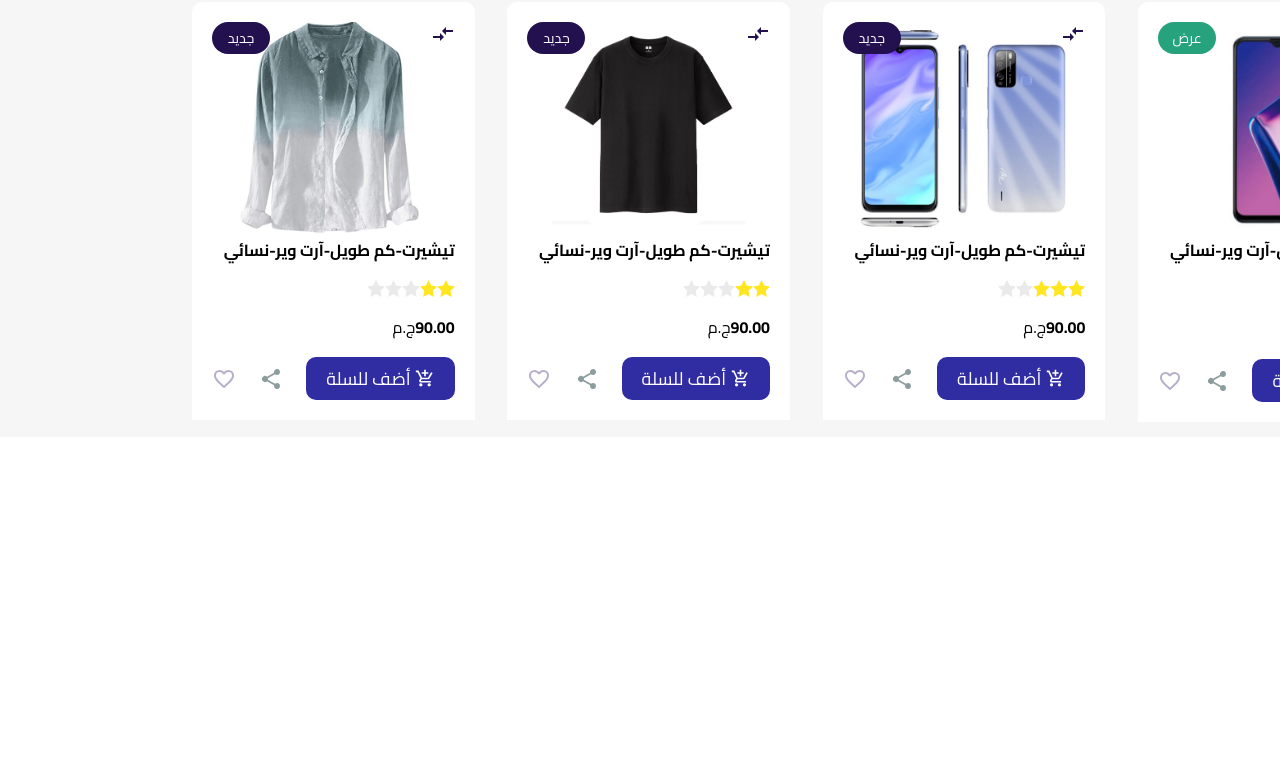
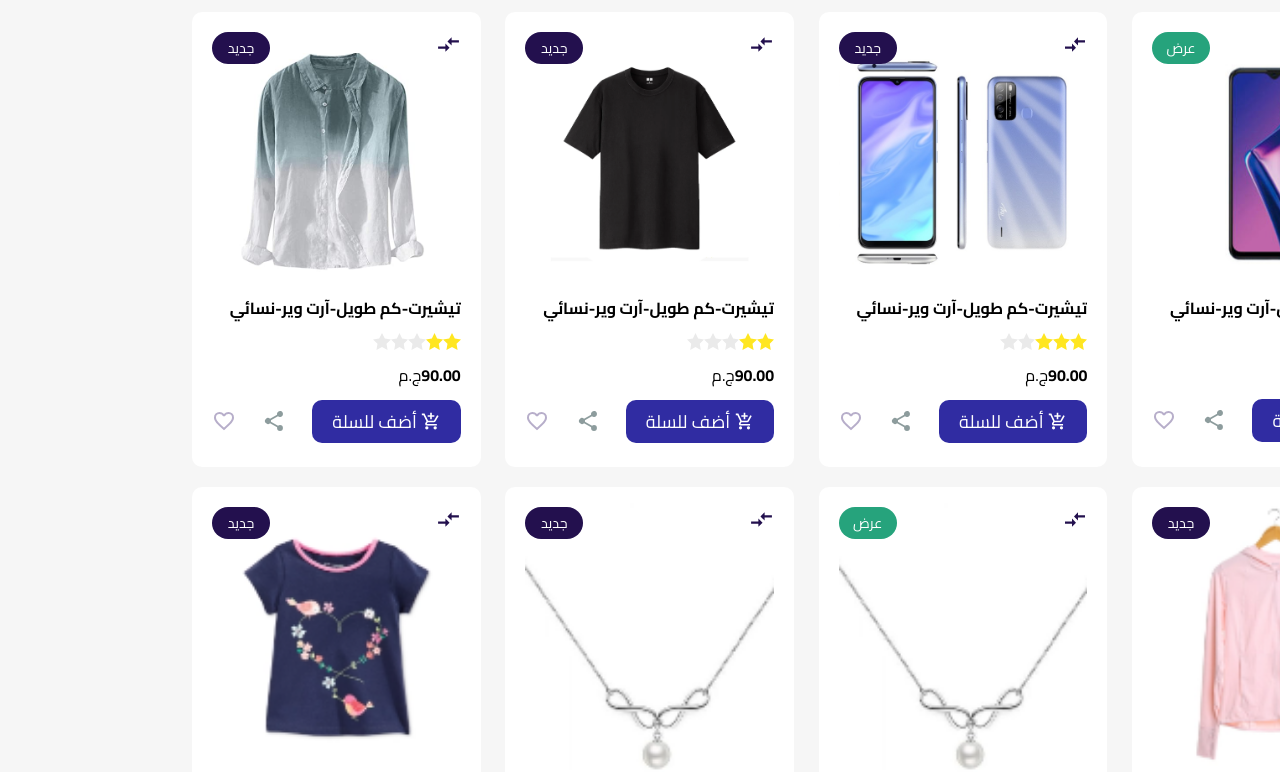
Before and after one commit to omniaa7med/K-Shop, an Angular app: page / in a window 1280 px wide. Shown: the part 700-1472 px from the top of the page. Before the commit the page ends 1137 px from the top, so only its background shows below. Built offline with nearby package versions, Linux system fonts and the light colour scheme.

Commit message:
'fix style'

```diff
--- a/src/_general.scss
+++ b/src/_general.scss
@@ -10,6 +10,8 @@
 
 :root {
   font-size: 16px;
+  width: 1920px;
+  margin: 0 auto;
 }
 
 h1 {
@@ -31,7 +33,7 @@ h5 {
 
 body {
   font-family: 'Cairo', sans-serif !important;
-  width: 1920px;
+
   text-align: right;
   direction: rtl;
 }
@@ -50,7 +52,8 @@ ul {
 a {
   text-decoration: none;
 }
-a:active{
+
+a:active {
   color: $primary;
 }
 
@@ -70,17 +73,18 @@ input {
   cursor: pointer;
 }
 
-.margin-15 {
-  margin: 15px 0;
+.margin-10 {
+  margin: 10px 0;
 }
 
 .margin-0 {
   margin: 0;
+  line-height: 1;
 }
 
-.margin-10 {
-  margin-top: 14px;
-}
+// .margin-10 {
+//   margin-top: 10px;
+// }
 
 h4 {
   width: 99%;
--- a/src/app/home-slider/home-slider.component.scss
+++ b/src/app/home-slider/home-slider.component.scss
@@ -4,7 +4,7 @@
 //                         Slider                           -
 // ----------------------------------------------------------
 .slideshow-container {
-  max-width: 1920px;
+  // max-width: 1920px;
   position: relative;
   margin: auto;
 
--- a/src/app/home/home.component.html
+++ b/src/app/home/home.component.html
@@ -14,7 +14,12 @@
       <!---------------------------------------------------------->
       <div class="product-List__container-visited">
         <h4>منتجات تصفحتها مؤخرا</h4>
-        <app-visit-product-card *ngFor="let product of products" [product]="product"></app-visit-product-card>
+        <div class="product-List__container-visited_list">
+          <app-visit-product-card
+            *ngFor="let product of products"
+            [product]="product"
+          ></app-visit-product-card>
+        </div>
       </div>
       <!---------------------------------------------------------->
       <!--              Product List container                  -->
@@ -26,7 +31,11 @@
           <button type="button">عرض الكل</button>
         </header>
         <div class="product-List__container-all_list d-flex">
-          <app-product-card class="product" *ngFor="let product of products" [product]="product"></app-product-card>
+          <app-product-card
+            class="product"
+            *ngFor="let product of products"
+            [product]="product"
+          ></app-product-card>
         </div>
       </div>
     </div>
--- a/src/app/home/home.component.scss
+++ b/src/app/home/home.component.scss
@@ -5,7 +5,7 @@
 // ----------------------------------------------------------
 .product-List {
   background-color: $back-ground;
-  padding-top: 25px;
+  padding: 25px 0;
 
   &__container {
     width: 80%;
@@ -15,6 +15,9 @@
 
     &-visited {
       width: 20%;
+      &_list{
+        margin-top: 25px;
+      }
     }
 
     &-all {
@@ -50,9 +53,9 @@
       &_list {
         justify-content: space-between;
         margin-top: 10px;
-
         .product {
-          width: 23%;
+          width: 23.5%;
+          margin: 10px 0;
         }
       }
 
@@ -65,27 +68,19 @@
 // ----------------------------------------------------------
 //                 Media Query  400px and down              -
 // ----------------------------------------------------------
-@media screen and (max-width: 599px) {
-
-}
+@media screen and (max-width: 599px) {}
 
 // ----------------------------------------------------------
 //                 Media Query  600px and down              -
 // ----------------------------------------------------------
-@media screen and (min-width: 600px) {
-
-}
+@media screen and (min-width: 600px) {}
 
 // ----------------------------------------------------------
 //                 Media Query  768px and up                -
 // ----------------------------------------------------------
-@media screen and (min-width: 768px) {
-
-}
+@media screen and (min-width: 768px) {}
 
 // ----------------------------------------------------------
 //                 Media Query  992px and up                -
 // ----------------------------------------------------------
-@media screen and (min-width: 992px) {
-
-}
+@media screen and (min-width: 992px) {}
--- a/src/app/product-card/product-card.component.html
+++ b/src/app/product-card/product-card.component.html
@@ -1,10 +1,10 @@
-<div class="product__container" *ngIf="!product?.visit">
+<div class="product__container" *ngIf="product">
   <!---------------------------------------------------------->
   <!--              Product Header Visited                  -->
   <!---------------------------------------------------------->
   <div class="product__container-header">
     <figure>
-      <img [src]="product?.imageUrl" alt="productImage" />
+      <img class="productImage" [src]="product?.imageUrl" alt="productImage" />
     </figure>
     <div class="d-flex">
       <button class="compare">
@@ -23,7 +23,7 @@
   <!---------------------------------------------------------->
   <div class="product__container-content">
     <h4>{{ product?.name }}</h4>
-    <div class="d-flex margin-15" [ngClass]="{ 'margin-0': product?.offer }">
+    <div class="d-flex margin-10" [ngClass]="{ 'margin-0': product?.offer }">
       <figure *ngFor="let star of product?.star">
         <img *ngIf="star" src="../../assets/img/Star.svg" alt="star" />
         <img *ngIf="!star" src="../../assets/img/Star white.svg" alt="star" />
@@ -33,7 +33,7 @@
       <h3>{{ product?.offer }}.00</h3>
       <p>ج.م</p>
     </div>
-    <div class="d-flex margin-15" [ngClass]="{ 'margin-0': product?.offer }">
+    <div class="d-flex margin-10" [ngClass]="{ 'margin-0': product?.offer }">
       <h5>{{ product?.price }}.00</h5>
       <p>ج.م</p>
     </div>
--- a/src/app/product-card/product-card.component.scss
+++ b/src/app/product-card/product-card.component.scss
@@ -6,14 +6,26 @@
 .product__container {
   background-color: $white;
   padding: 20px;
-  border-radius: 10px 10px 0px 0px;
+  border-radius: 10px;
+  height: 455px;
 
   // ----------------------------------------------------------
   //                       Product Header                     -
   // ----------------------------------------------------------
   &-header {
     position: relative;
-
+    position: relative;
+    height: 261px;
+    display: flex;
+    justify-content: center;
+    align-items: center;
+    // .productImage {
+    //   height: 213.2px;
+    //   object-fit: contain;
+    // }
+figure{
+  width: 100%;
+}
     // ----------------------------------------------------------
     //                Product Header Action                     -
     // ----------------------------------------------------------
@@ -23,6 +35,9 @@
       background-color: transparent;
       position: absolute;
       top: 0;
+      width: 10%;
+    left: 0;
+    right: 0;
     }
 
     .offer {
--- a/src/app/service/product-service.service.ts
+++ b/src/app/service/product-service.service.ts
@@ -65,6 +65,14 @@ export class ProductServiceService {
     {
       id: 7,
       name: 'تيشيرت-كم طويل-آرت وير-نسائي',
+      price: 150,
+      imageUrl: '../../assets/img/6.png',
+      star: [true, true, false, false, false],
+      visit: false,
+    },
+    {
+      id: 8,
+      name: 'تيشيرت-كم طويل-آرت وير-نسائي',
       price: 90,
       imageUrl: '../../assets/img/7.png',
       visit: true,
--- a/src/app/visit-product-card/visit-product-card.component.html
+++ b/src/app/visit-product-card/visit-product-card.component.html
@@ -27,7 +27,7 @@
       <h3>{{ product?.offer }}.00</h3>
       <p>ج.م</p>
     </div>
-    <div class="d-flex">
+    <div class="d-flex margin-0">
       <h5>{{ product?.price }}.00</h5>
       <p>ج.م</p>
     </div>
--- a/src/app/visit-product-card/visit-product-card.component.scss
+++ b/src/app/visit-product-card/visit-product-card.component.scss
@@ -5,15 +5,19 @@
 // ----------------------------------------------------------
 .product__container {
   padding: 5px;
-  margin: 15px;
+  margin: 20px;
   justify-content: space-between;
-
+  height: 140px;
   // ----------------------------------------------------------
   //               Product Card Visited Header                -
   // ----------------------------------------------------------
   &-header {
     width: 35%;
     margin-left: 10px;
+    height: auto;
+    .compare {
+      width: 25%;
+    }
   }
   // ----------------------------------------------------------
   //               Product Card Visited Content               -
@@ -32,7 +36,7 @@
 }
 
 .margin-15 {
-  margin: 15px 0 10px 0;
+  margin: 20px 10px;
 }
 
 // ----------------------------------------------------------
```
